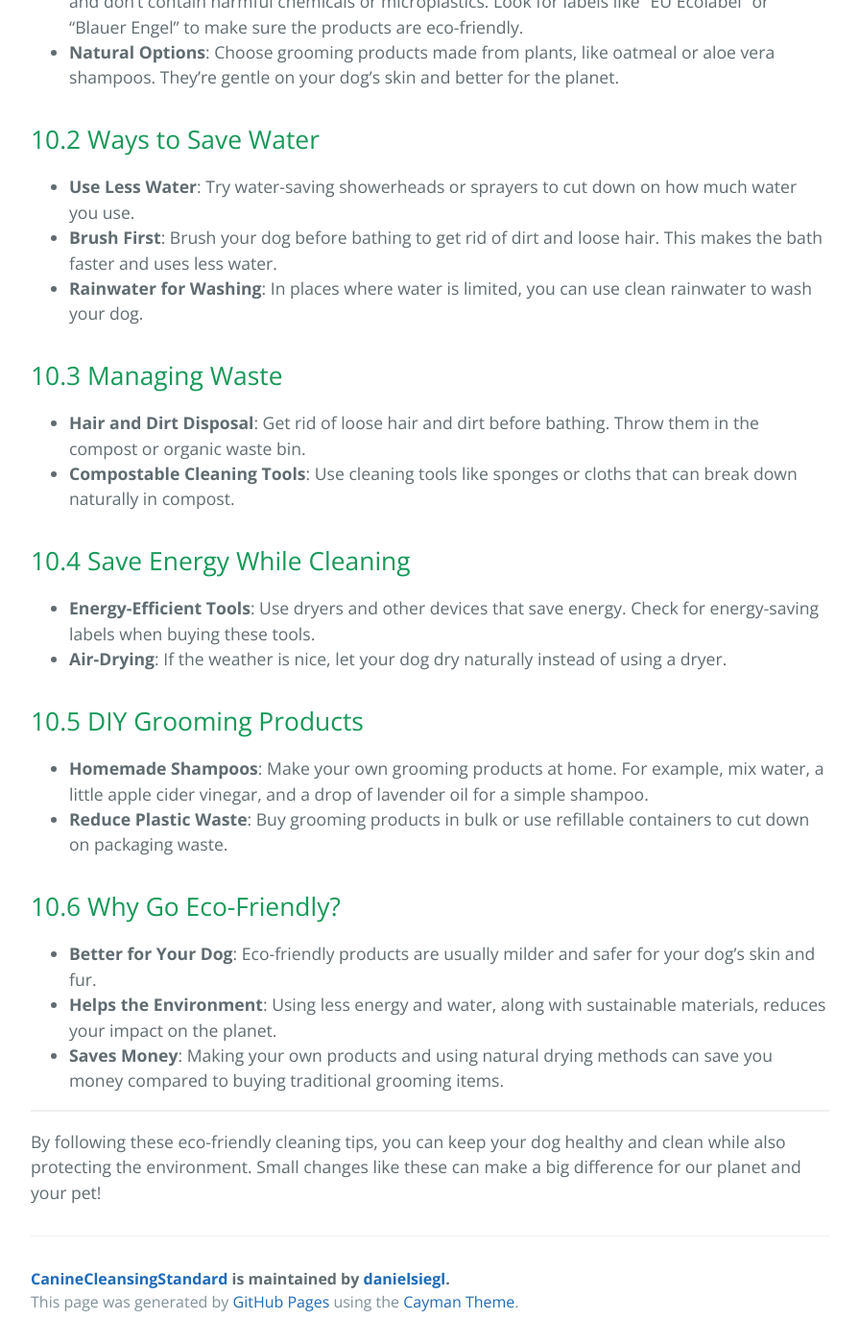
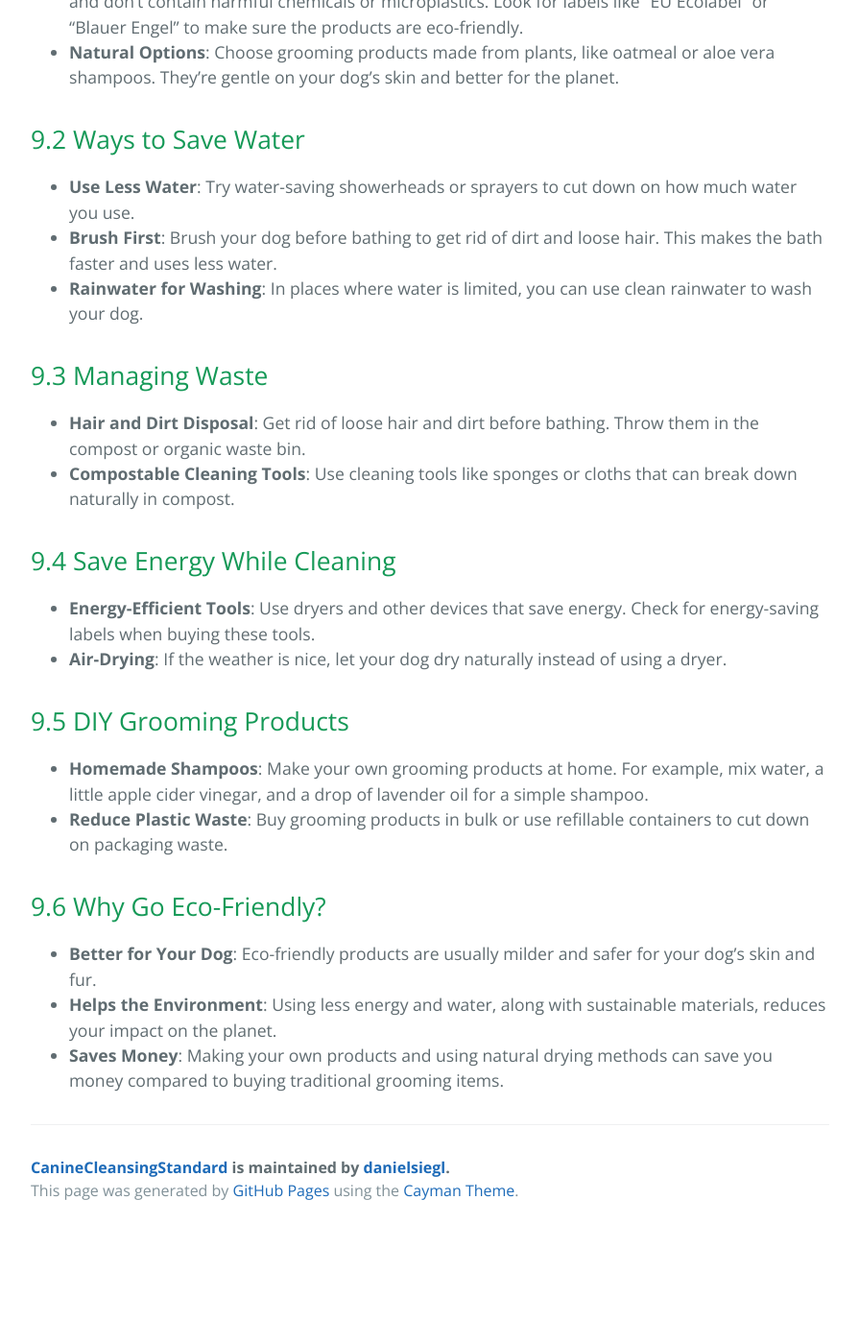
Before and after one commit to danielsiegl/CanineCleansingStandard, a Jekyll site: the page built from 09_Eco-Friendly_Cleaning.md, in a window 1280 px wide and 1400 px high, scrolled down 594 px. Shown: the whole window at 96% size, without its empty margins (192-1087 px from the left). Built offline with Jekyll 4.4.1, drawn with Linux system fonts in a browser that asks for light colours; our own code applies the rules of GitHub Pages for plain Markdown files; after the commit the page ends 1878 px from its top, so only the background shows below that; some of the changed text lies outside the part shown.

```diff
--- a/10_Eco-Friendly_Cleaning.md
+++ b/09_Eco-Friendly_Cleaning.md
@@ -1,36 +1,32 @@
 ---
-title: CCS-2025 - Endorsement
+title: CCS-2025 - Eco-Friendly Cleaning
 ---
-# 10. Eco-Friendly Cleaning
+# 9. Eco-Friendly Cleaning
 
 This section explains how to clean your dog in a way that’s better for the environment and safer for your pet. It gives tips on using eco-friendly products, saving water, and reducing waste, all while keeping your dog clean and healthy.
 
-## 10.1 Sustainable Products
+## 9.1 Sustainable Products
 - **Biodegradable Grooming Products**: Use shampoos and conditioners that break down naturally and don’t contain harmful chemicals or microplastics. Look for labels like "EU Ecolabel" or "Blauer Engel" to make sure the products are eco-friendly.
 - **Natural Options**: Choose grooming products made from plants, like oatmeal or aloe vera shampoos. They’re gentle on your dog’s skin and better for the planet.
 
-## 10.2 Ways to Save Water
+## 9.2 Ways to Save Water
 - **Use Less Water**: Try water-saving showerheads or sprayers to cut down on how much water you use.
 - **Brush First**: Brush your dog before bathing to get rid of dirt and loose hair. This makes the bath faster and uses less water.
 - **Rainwater for Washing**: In places where water is limited, you can use clean rainwater to wash your dog.
 
-## 10.3 Managing Waste
+## 9.3 Managing Waste
 - **Hair and Dirt Disposal**: Get rid of loose hair and dirt before bathing. Throw them in the compost or organic waste bin.
 - **Compostable Cleaning Tools**: Use cleaning tools like sponges or cloths that can break down naturally in compost.
 
-## 10.4 Save Energy While Cleaning
+## 9.4 Save Energy While Cleaning
 - **Energy-Efficient Tools**: Use dryers and other devices that save energy. Check for energy-saving labels when buying these tools.
 - **Air-Drying**: If the weather is nice, let your dog dry naturally instead of using a dryer.
 
-## 10.5 DIY Grooming Products
+## 9.5 DIY Grooming Products
 - **Homemade Shampoos**: Make your own grooming products at home. For example, mix water, a little apple cider vinegar, and a drop of lavender oil for a simple shampoo.
 - **Reduce Plastic Waste**: Buy grooming products in bulk or use refillable containers to cut down on packaging waste.
 
-## 10.6 Why Go Eco-Friendly?
+## 9.6 Why Go Eco-Friendly?
 - **Better for Your Dog**: Eco-friendly products are usually milder and safer for your dog’s skin and fur.
 - **Helps the Environment**: Using less energy and water, along with sustainable materials, reduces your impact on the planet.
 - **Saves Money**: Making your own products and using natural drying methods can save you money compared to buying traditional grooming items.
-
----
-
-By following these eco-friendly cleaning tips, you can keep your dog healthy and clean while also protecting the environment. Small changes like these can make a big difference for our planet and your pet!
```
Also changed, not shown: 10_Endorsement.md (renamed from 09_Endorsement.md, +1 -1 lines), index.md (+3 -3 lines), README.md.
